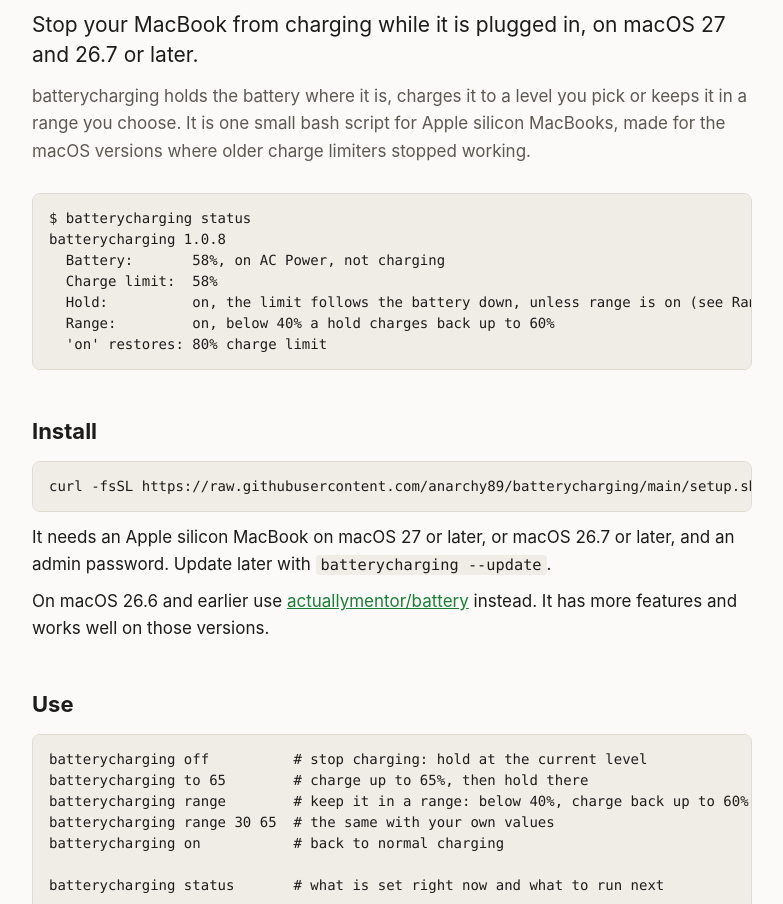
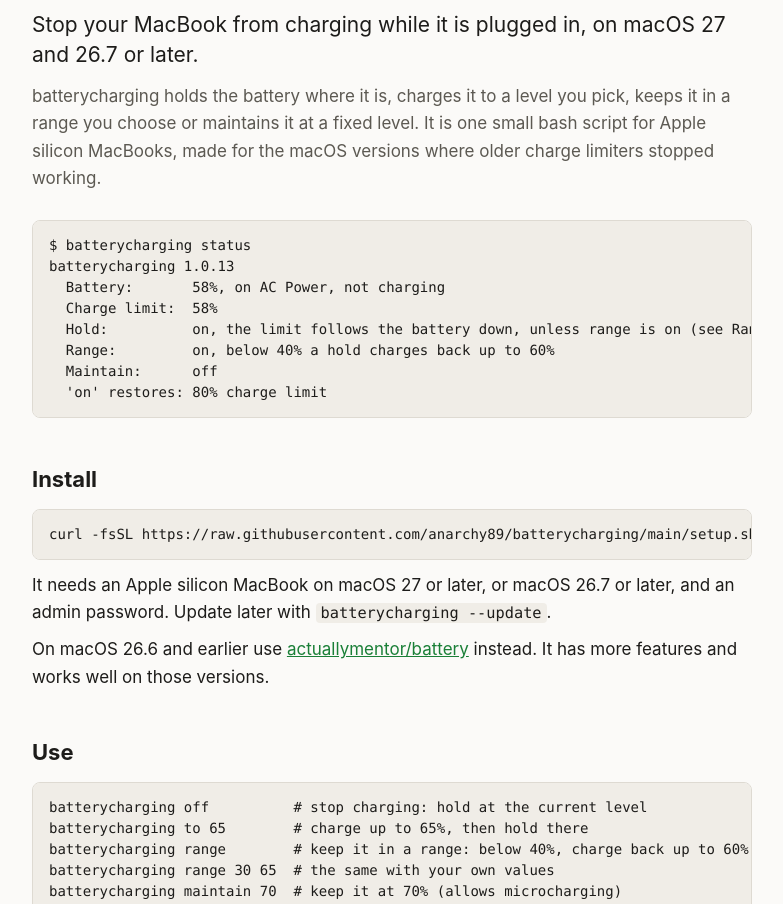
Before and after one commit to anarchy89/batterycharging, a plain HTML site: page docs/index.html in a window 1280 px wide. Shown: the part 108-1012 px from the top of the page, without its empty margins (248-1031 px from the left). Drawn offline with Linux system fonts and the light colour scheme.

Commit message:
Add maintain: keep the battery at a fixed level (1.0.13)
'batterycharging maintain N' sets the charge limit to N% and leaves it, so
macOS charges back up to it and runs from the battery down to it. It needs
no background loop. It allows microcharging, which a hold avoids, and says
so. Not yet tested on real hardware.

README: why the tool exists, how long the battery takes to react after a
command, and two limitations reported by others. Project page updated.

```diff
--- a/docs/index.html
+++ b/docs/index.html
@@ -95,14 +95,15 @@
 <main>
   <h1>battery<span class="c">charging</span></h1>
   <p class="tagline">Stop your MacBook from charging while it is plugged in, on macOS 27 and 26.7 or later.</p>
-  <p class="lead">batterycharging holds the battery where it is, charges it to a level you pick or keeps it in a range you choose. It is one small bash script for Apple silicon MacBooks, made for the macOS versions where older charge limiters stopped working.</p>
+  <p class="lead">batterycharging holds the battery where it is, charges it to a level you pick, keeps it in a range you choose or maintains it at a fixed level. It is one small bash script for Apple silicon MacBooks, made for the macOS versions where older charge limiters stopped working.</p>
 
   <pre>$ batterycharging status
-batterycharging 1.0.8
+batterycharging 1.0.13
   Battery:       58%, on AC Power, not charging
   Charge limit:  58%
   Hold:          on, the limit follows the battery down, unless range is on (see Range for its limits)
   Range:         on, below 40% a hold charges back up to 60%
+  Maintain:      off
   'on' restores: 80% charge limit</pre>
 
   <h2>Install</h2>
@@ -115,18 +116,22 @@ batterycharging 1.0.8
 batterycharging to 65        # charge up to 65%, then hold there
 batterycharging range        # keep it in a range: below 40%, charge back up to 60%
 batterycharging range 30 65  # the same with your own values
+batterycharging maintain 70  # keep it at 70% (allows microcharging)
 batterycharging on           # back to normal charging
 
-batterycharging status       # what is set right now and what to run next</pre>
+batterycharging status          # what is set right now and what to run next
+batterycharging dischargecheck  # how much current is flowing out of the battery</pre>
   <ul>
     <li><code>off</code> holds the battery at its current level. The Mac runs on wall power and the battery never charges back up.</li>
     <li><code>to N</code> charges to the level you give, then holds there in the same way.</li>
     <li><code>range</code> adds a floor to a hold: when the battery falls below the low value it charges back up to the high value and holds again.</li>
+    <li><code>maintain N</code> keeps the battery at a fixed level. macOS charges it back up each time it falls below, which means small repeated top-ups (microcharging) that a hold avoids.</li>
     <li><code>on</code> stops the hold and restores the charge limit you had before, such as 80%.</li>
   </ul>
   <div class="note">A hold on its own never charges the battery back up, so left long enough it drains to 0%. Set a range, or run <code>batterycharging on</code> when it gets low.</div>
 
   <h2>Why it exists</h2>
+  <p>I used to simply switch charging off: with the charger connected the Mac ran from the wall and the battery just sat there, as good as taking it out. macOS no longer allows that, so <code>batterycharging off</code> is my attempt to get as close to it as I can. The rest is extras.</p>
   <p>Tools such as <code>battery</code> stop charging by writing the SMC key <code>CHTE</code>. The firmware that ships with macOS 27 and the macOS 26.7 update no longer has that key, so those writes fail. Apple's replacement interface only accepts callers with a private entitlement that third-party tools cannot get.</p>
   <p>batterycharging drives macOS's own Manual Charge Limit instead, the feature behind System Settings, Battery, Charge Limit. System Settings offers 80% to 100%, but the setting underneath accepts any value from 1 to 100. The firmware then stops charging at that limit, including while the Mac sleeps.</p>
 
@@ -136,6 +141,8 @@ batterycharging status       # what is set right now and what to run next</pre>
     <li>Follows the battery down, so it is never topped back up to a fixed limit over and over.</li>
     <li>Charges to a level you choose and stops there.</li>
     <li>Keeps the battery between a low and a high value if you set a range.</li>
+    <li>Maintains a fixed level if you prefer that and accept microcharging.</li>
+    <li>Shows the real current at the battery with <code>dischargecheck</code>, which the menu bar does not.</li>
     <li>Shows what is set and what to run next with <code>status</code>.</li>
     <li>Puts your original charge limit back with one command.</li>
     <li>Updates itself with <code>--update</code>.</li>
```
Also changed, not shown: 2 other files.
